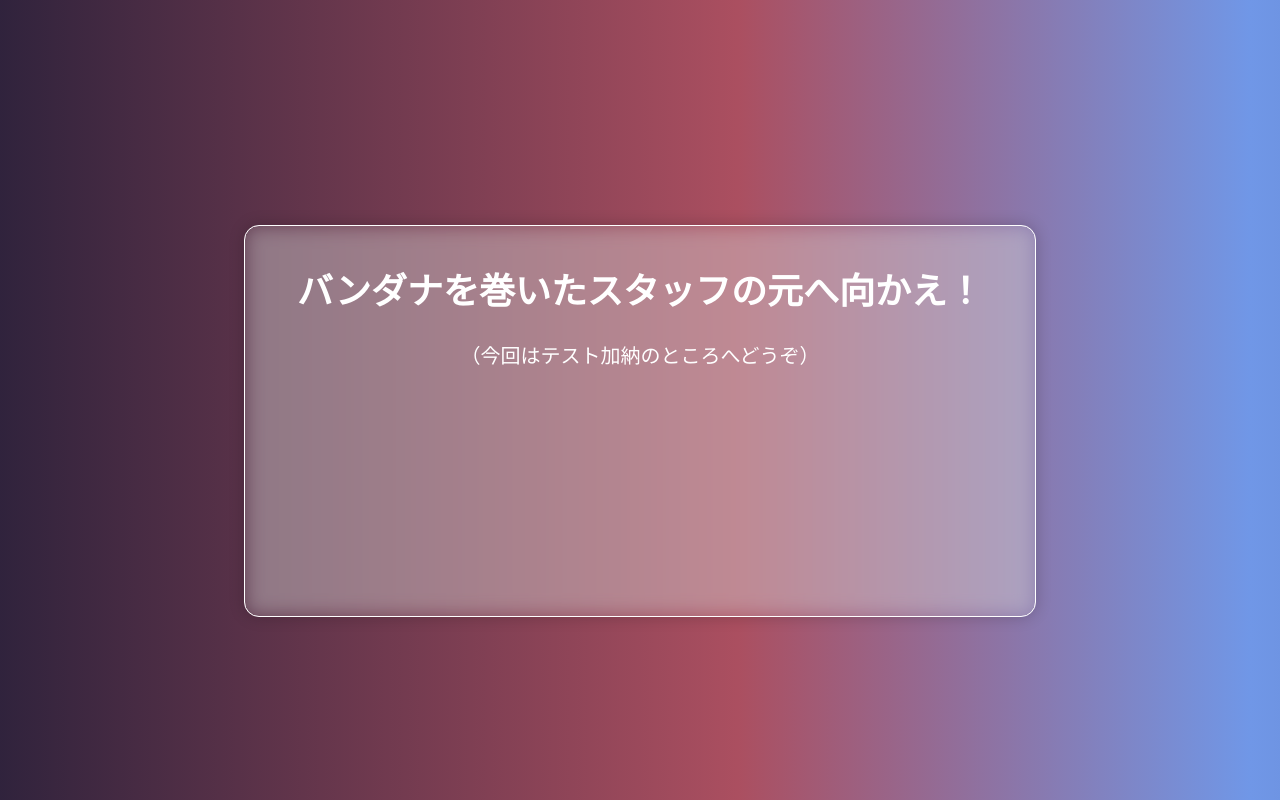
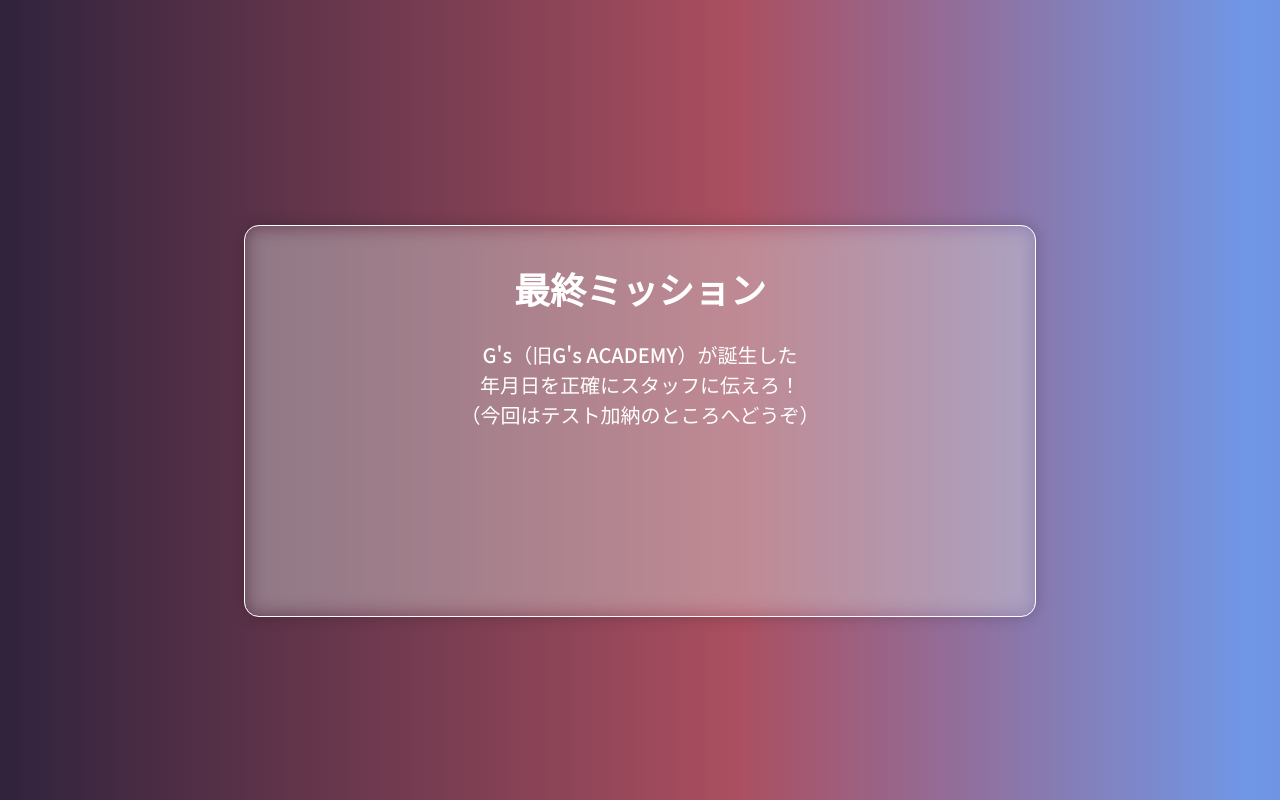
Before and after one commit to kanomiori/bounenkai2025, a plain HTML site: page baseforgeek.html in a window 1280 px wide. Drawn offline with Linux system fonts and the light colour scheme.

Commit message:
Update baseforgeek.html

```diff
--- a/baseforgeek.html
+++ b/baseforgeek.html
@@ -18,10 +18,12 @@
     <div>
         <div class="card">
             <div class="card__command">
-                <h1 class="card__text">バンダナを巻いたスタッフの元へ向かえ！</h1>
-                <p class="card__text">（今回はテスト加納のところへどうぞ）</p>
+                <h1 class="card__text">最終ミッション</h1>
+
+                <p class="card__text">G's（旧G's ACADEMY）が誕生した<br>年月日を正確にスタッフに伝えろ！<br>（今回はテスト加納のところへどうぞ）</p>
             </div>
         </div>
 </body>
 
+
 </html>
```
